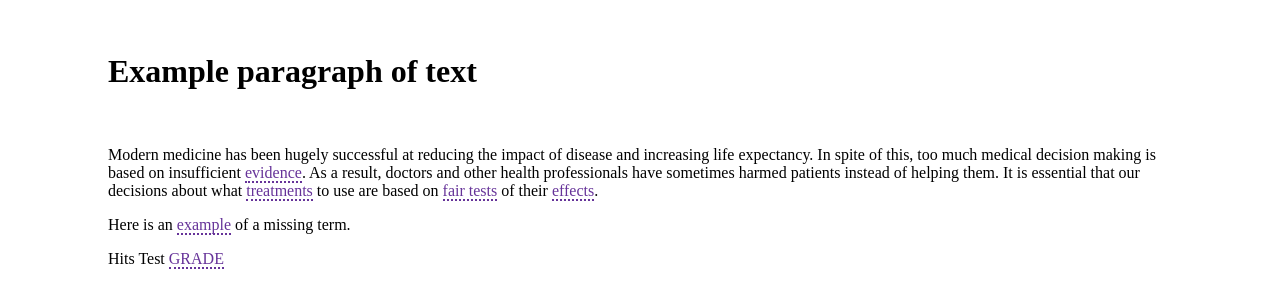
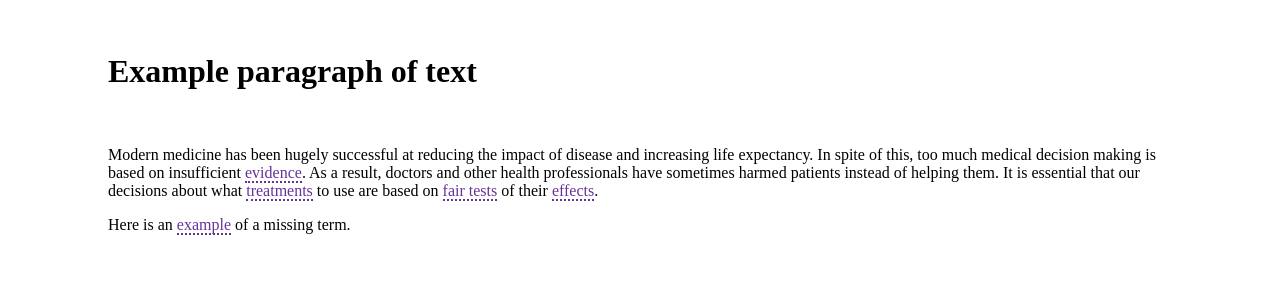
Before and after one commit to getitglossary/jquery-getit, a website: page demo/index.html in a window 1280 px wide. Shown: the part 110-418 px from the top of the page. Drawn offline with nearby package versions, Linux system fonts and the light colour scheme; no server answers.

Commit message:
Remove hits test cite link from demo code

```diff
--- a/demo/index.html
+++ b/demo/index.html
@@ -10,7 +10,6 @@
     	<p><br/></p>
     	<p>Modern medicine has been hugely successful at reducing the impact of disease and increasing life expectancy. In spite of this, too much medical decision making is based on insufficient <cite>evidence</cite>. As a result, doctors and other health professionals have sometimes harmed patients instead of helping them. It is essential that our decisions about what <cite data-term="treatment">treatments</cite> to use are based on <cite data-term="fair comparisons of treatments">fair tests</cite> of their <cite data-term="treatment effect">effects</cite>.</p>
     	<p>Here is an <cite>example</cite> of a missing term.</p>
-    	<p>Hits Test <cite>GRADE</cite></p>
 
     	    <!-- SCRIPTS BLOCK -->
 		<script src="https://ajax.googleapis.com/ajax/libs/jquery/1.12.0/jquery.min.js"></script>
```
